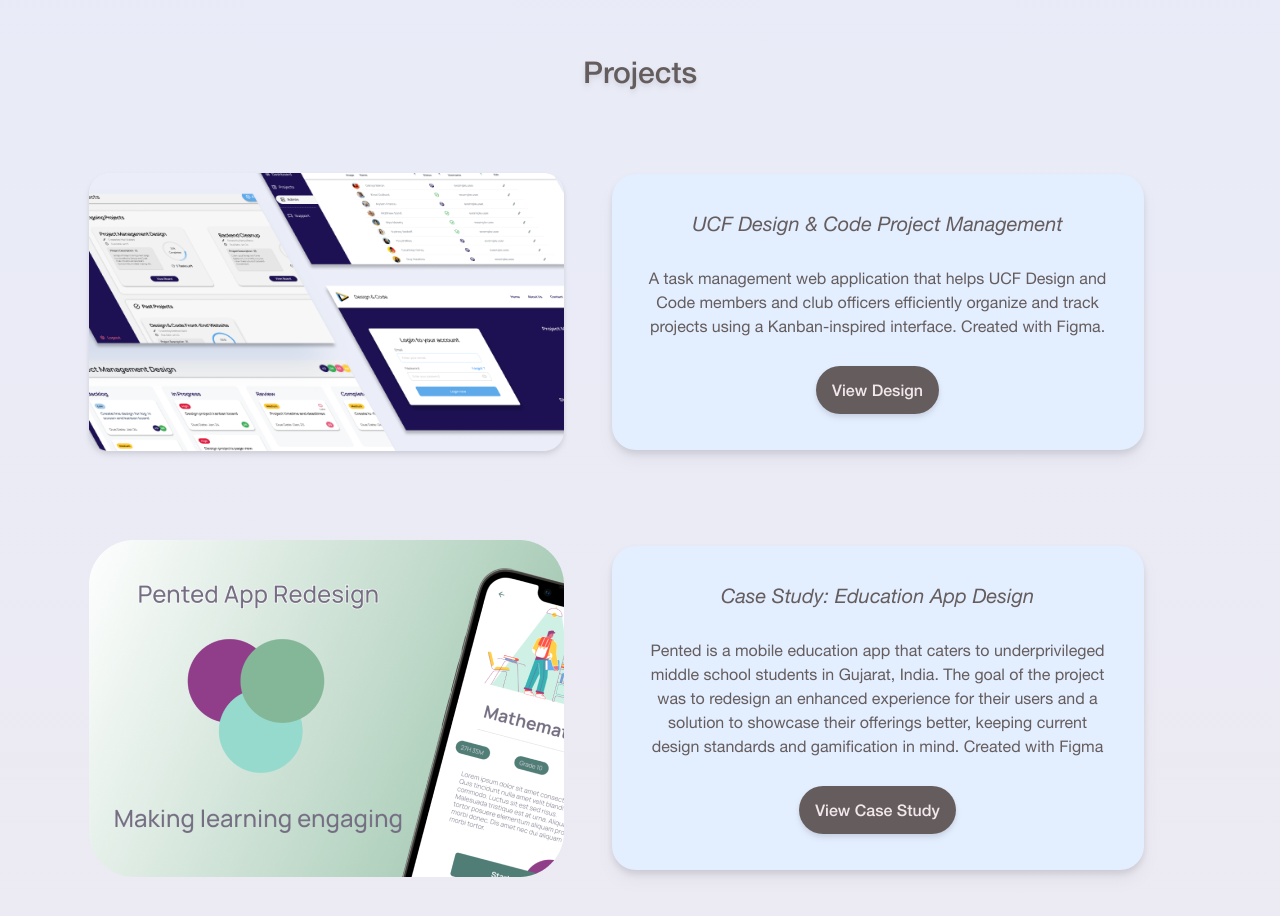
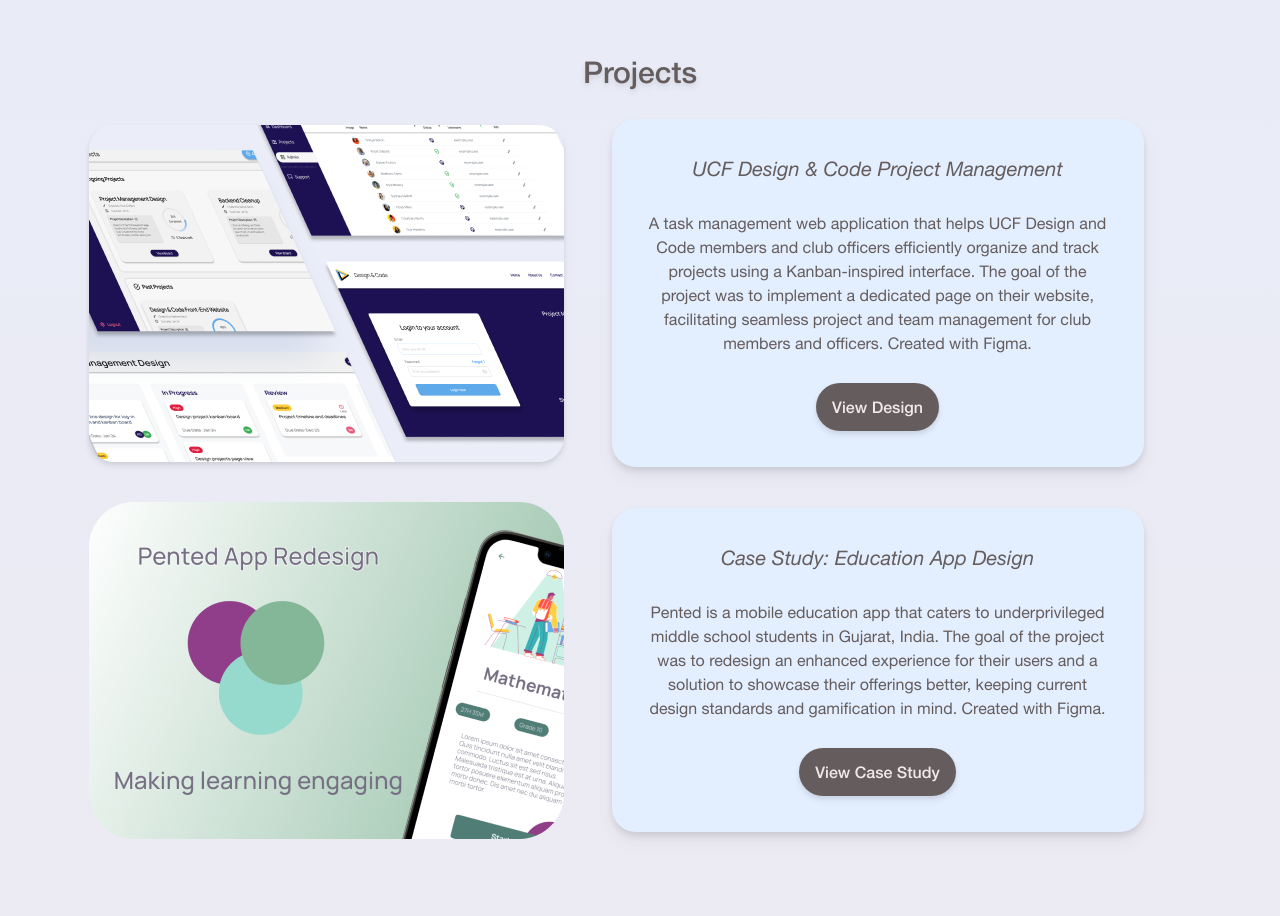
Before and after one commit to danyabaron/nextjs-portfolio, a Next.js app: page / in a window 1280 px wide. Shown: the part 1520-2436 px from the top of the page. Built offline with nearby package versions, Linux system fonts and the light colour scheme; what tailwindcss-animated, taos would draw is missing.

Commit message:
Feb 10, 2024, 9:09 PM

```diff
--- a/src/app/page.js
+++ b/src/app/page.js
@@ -181,14 +181,15 @@ export default function Home() {
           <div id="projects" className="flex items-center flex-col justify-center w-screen py-8 mb-9 gap-x-1">
             <h1 className='text-3xl font-helvetica-medium drop-shadow-md mb-9 text-main-brown'>Projects</h1>
 
-            <div id="projects-0.5" className="grid grid-rows-1 justify-center items-center grid-flow-col">
+            <div id="projects-0.5" className="grid grid-rows-1 justify-center items-center grid-flow-col max-h-[334px]">
               <Image src={DCProj} alt="Design & Code Project Management" width={475} height={337} loading="lazy" className="rounded-2xl drop-shadow-md"/>
             <div id="pented-info" className="bg-gradient-top flex flex-col drop-shadow-lg justify-center items-center m-12 p-4 gap-7 rounded-3xl">
                 <h2 className="font-helvetica-italic text-xl mt-5 text-main-brown">
                   UCF Design & Code Project Management
                 </h2>
                 <p className="font-helvetica text-md text-main-brown px-5 text-center text-wrap max-w-[500px]">
-                  A task management web application that helps UCF Design and Code members and club officers efficiently organize and track projects using a Kanban-inspired interface. Created with Figma.
+                  A task management web application that helps UCF Design and Code members and club officers efficiently organize and track projects using a Kanban-inspired interface.
+                  The goal of the project was to implement a dedicated page on their website, facilitating seamless project and team management for club members and officers. Created with Figma.
                 </p>
 
                 <Link href="/projmang">
@@ -211,7 +212,7 @@ export default function Home() {
                   Case Study: Education App Design
                 </h2>
                 <p className="font-helvetica text-md text-main-brown px-5 text-center text-wrap max-w-[500px]">
-                Pented is a mobile education app that caters to underprivileged middle school students in Gujarat, India. The goal of the project was to redesign an enhanced experience for their users and a solution to showcase their offerings better, keeping current design standards and gamification in mind. Created with Figma
+                Pented is a mobile education app that caters to underprivileged middle school students in Gujarat, India. The goal of the project was to redesign an enhanced experience for their users and a solution to showcase their offerings better, keeping current design standards and gamification in mind. Created with Figma.
                 </p>
 
                 <a href="https://www.behance.net/gallery/161733587/Education-App-Design" target="_blank">
```
Also changed, not shown: public/assets/DCtile.png.
